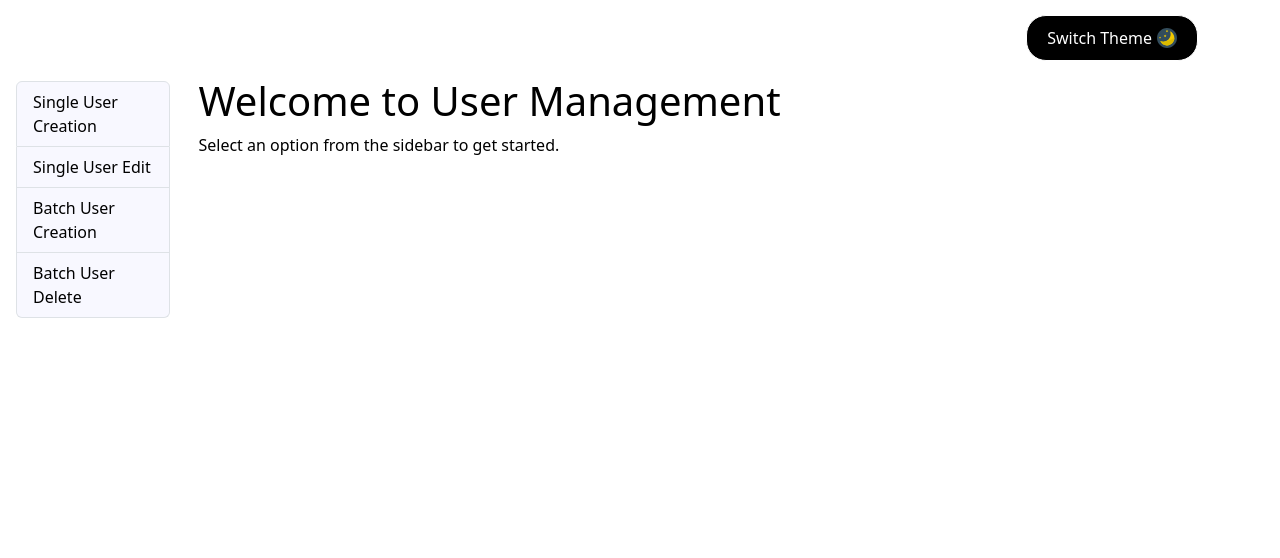
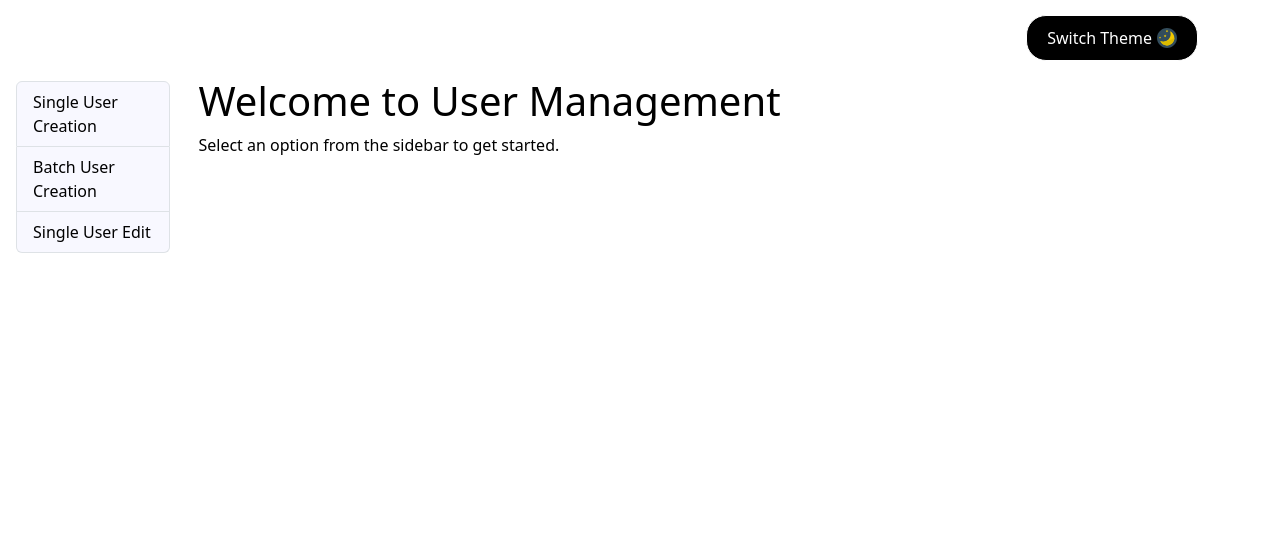
Before and after one commit to Pudding134/MUCal, a PHP site: page /userManagement.php in a window 1280 px wide. Shown: the part 76-634 px from the top of the page. Run offline with PHP 8.4, Linux system fonts and the light colour scheme; a user stored in the database is signed in; data comes from the database, SQL or seed files in the repository.

Commit message:
batch user delete option removed

```diff
--- a/admin_panel.php
+++ b/admin_panel.php
@@ -21,7 +21,9 @@
                 "addCalEvent" => "addCalEvent.php",
                 "updateCalEvent" => "updateCalEvent.php",
                 "update" => "update.php",
-                "addBulkCalEvent" => "batch_entry_create.php"
+                "addBulkCalEvent" => "batch_entry_create.php",
+                "addRegion" => "region_create.php",
+                "updateRegion" => "region_update.php"
             );
 
             if (array_key_exists($page, $page_map) && file_exists($page_map[$page])) {
--- a/sidebar.php
+++ b/sidebar.php
@@ -17,15 +17,13 @@
                     class="list-group-item list-group-item-action py-2 ripple">
                 <span>Single User Creation</span>
                 </a>
+                <a href="userManagement.php?page=batchUserCreate"
+                    class="list-group-item list-group-item-action py-2 ripple">
+                    <span>Batch User Creation</span>
+                </a>
                 <a href="userManagement.php?page=singleUserEdit"
                 class="list-group-item list-group-item-action py-2 ripple">
-            <span>Single User Edit</span></a>
-            <a href="userManagement.php?page=batchUserCreate"
-                class="list-group-item list-group-item-action py-2 ripple">
-                <span>Batch User Creation</span></a>
-            <a href="userManagement.php?page=batchUserDelete"
-                class="list-group-item list-group-item-action py-2 ripple">
-                <span>Batch User Delete</span>
+                <span>Single User Edit</span>
                 </a>
             </div>
         </div>
@@ -50,6 +48,14 @@
                             class="list-group-item list-group-item-action py-2 ripple">
                         <span>Batch Calendar Events</span>
                         </a>
+                        <a href="admin_panel.php?page=addRegion"
+                            class="list-group-item list-group-item-action py-2 ripple">
+                        <span>Add Region</span>
+                        </a>
+                        <a href="admin_panel.php?page=updateRegion"
+                            class="list-group-item list-group-item-action py-2 ripple">
+                        <span>Update Region</span>
+                        </a>
                     </div>
                 </div>
             </nav>
--- a/userManagement.php
+++ b/userManagement.php
@@ -23,7 +23,7 @@ if ($isAdmin)
                 "accountCreate" => "accountCreate.php",
                 "batchUserCreate" => "batch_entry_create.php",
                 "singleUserEdit" => "single_user_edit.php",
-                "batchUserDelete" => "batchUserDeleteContent.php", //not created
+                // "batchUserDelete" => "batchUserDeleteContent.php", //not created
             );
 
             if (array_key_exists($page, $page_map) && file_exists($page_map[$page])) {
```
Lines whose indentation alone changed are shown as unchanged.
